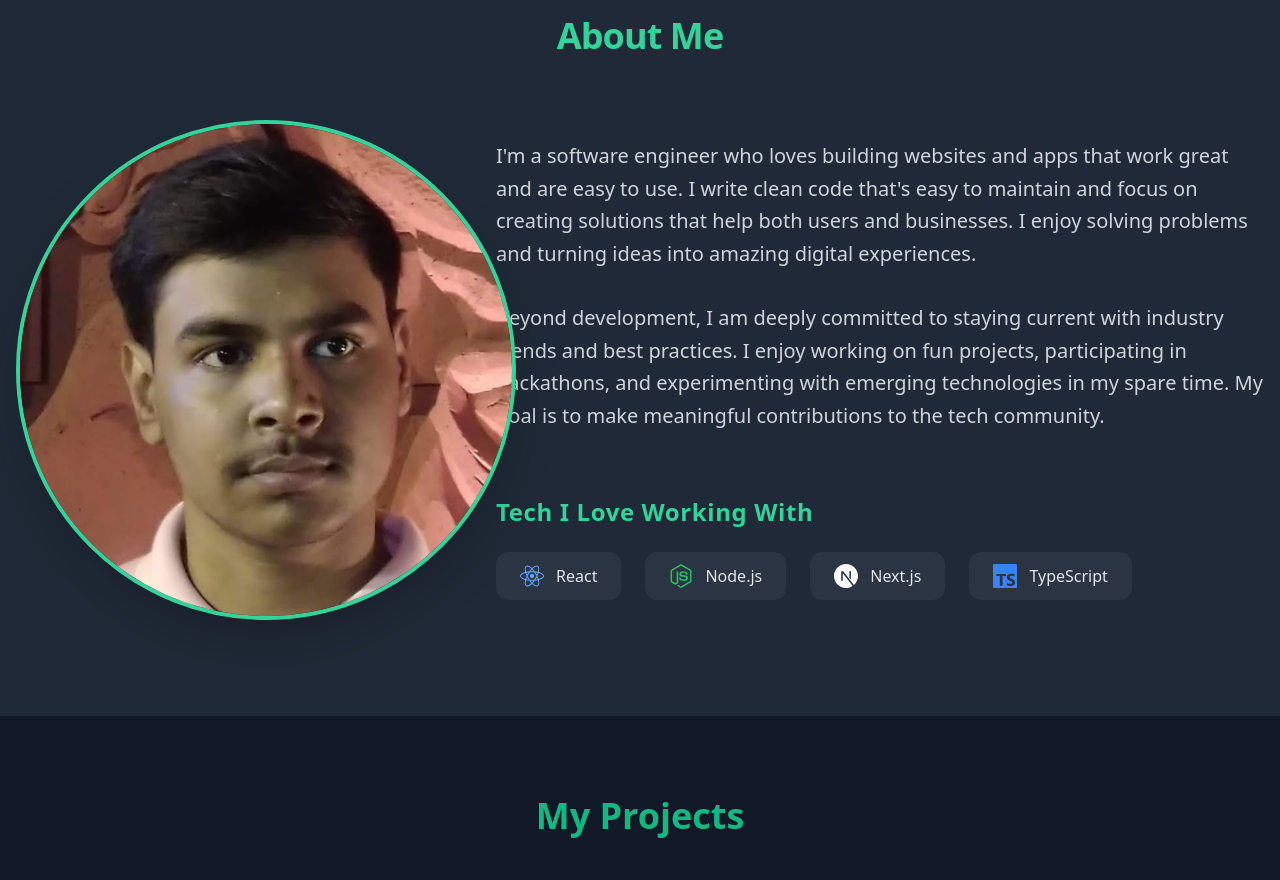
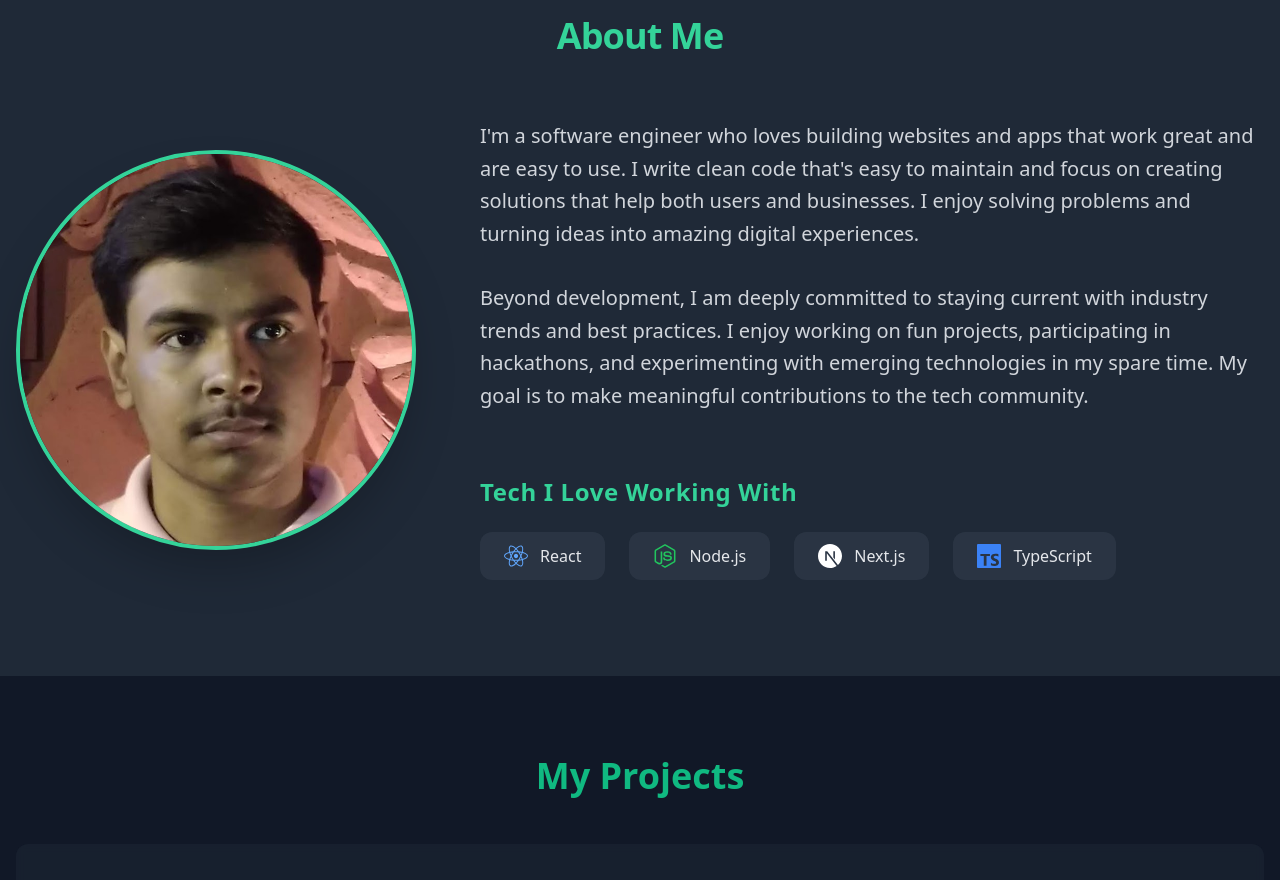
Before and after one commit to AvikNayak22/developer-portfolio, a Next.js app: page / in a window 1280 px wide. Shown: the part 880-1760 px from the top of the page. Built offline with nearby package versions, Linux system fonts and the light colour scheme.

Commit message:
added animation for the skills section

```diff
--- a/app/components/About.tsx
+++ b/app/components/About.tsx
@@ -18,12 +18,12 @@ export default function About() {
         </h2>
         <div className="flex flex-col md:flex-row items-center gap-16">
           <div className="md:w-1/3">
-            <div className="relative group w-[200px] h-[200px] sm:w-[300px] sm:h-[300px] md:w-[400px] md:h-[400px] lg:w-[500px] lg:h-[500px]">
+            <div className="relative group w-[350px] h-[350px] md:w-[400px] md:h-[400px] ">
               <Image
                 src="/profile-photo.jpg"
                 alt="profile-photo"
-                width={500}
-                height={500}
+                width={400}
+                height={400}
                 className="rounded-full w-full h-full mx-auto border-4 border-emerald-400 shadow-2xl relative z-10 object-cover transition-transform duration-300 group-hover:scale-105"
               />
             </div>
--- a/app/components/Projects.tsx
+++ b/app/components/Projects.tsx
@@ -54,7 +54,7 @@ export default function Projects() {
               transition={{
                 duration: 0.6,
                 ease: "easeOut",
-                delay: index * 0.3,
+                delay: index * 0.2,
               }}
             >
               <div className="grid md:grid-cols-2 gap-12 items-center">
--- a/app/components/Skills.tsx
+++ b/app/components/Skills.tsx
@@ -1,3 +1,5 @@
+"use client";
+
 import {
   FaHtml5,
   FaCss3Alt,
@@ -14,6 +16,7 @@ import {
   SiPostgresql,
   SiExpress,
 } from "react-icons/si";
+import { motion } from "motion/react";
 
 const skills = [
   { name: "HTML5", icon: FaHtml5, color: "text-orange-500" },
@@ -29,6 +32,7 @@ const skills = [
   { name: "PostgreSQL", icon: SiPostgresql, color: "text-blue-400" },
   { name: "Git", icon: FaGitAlt, color: "text-red-500" },
 ];
+
 export default function Skills() {
   return (
     <section id="skills" className="py-20 bg-gray-800">
@@ -41,16 +45,20 @@ export default function Skills() {
           of the key technologies I work with:
         </p>
         <div className="grid grid-cols-2 sm:grid-cols-3 md:grid-cols-4 lg:grid-cols-6 gap-8">
-          {skills.map((skill) => (
-            <div
+          {skills.map((skill, index) => (
+            <motion.div
               key={skill.name}
               className="flex flex-col items-center justify-center p-4 bg-gray-700 rounded-lg shadow-lg transition-all duration-300 ease-in-out transform hover:scale-105 hover:bg-gray-600"
+              initial={{ opacity: 0 }}
+              whileInView={{ opacity: 1 }}
+              viewport={{ once: true, amount: 0.2 }}
+              transition={{ delay: index * 0.1, duration: 0.5 }}
             >
               <skill.icon className={`text-4xl ${skill.color} mb-3`} />
               <span className="text-center text-sm text-gray-300">
                 {skill.name}
               </span>
-            </div>
+            </motion.div>
           ))}
         </div>
       </div>
```
